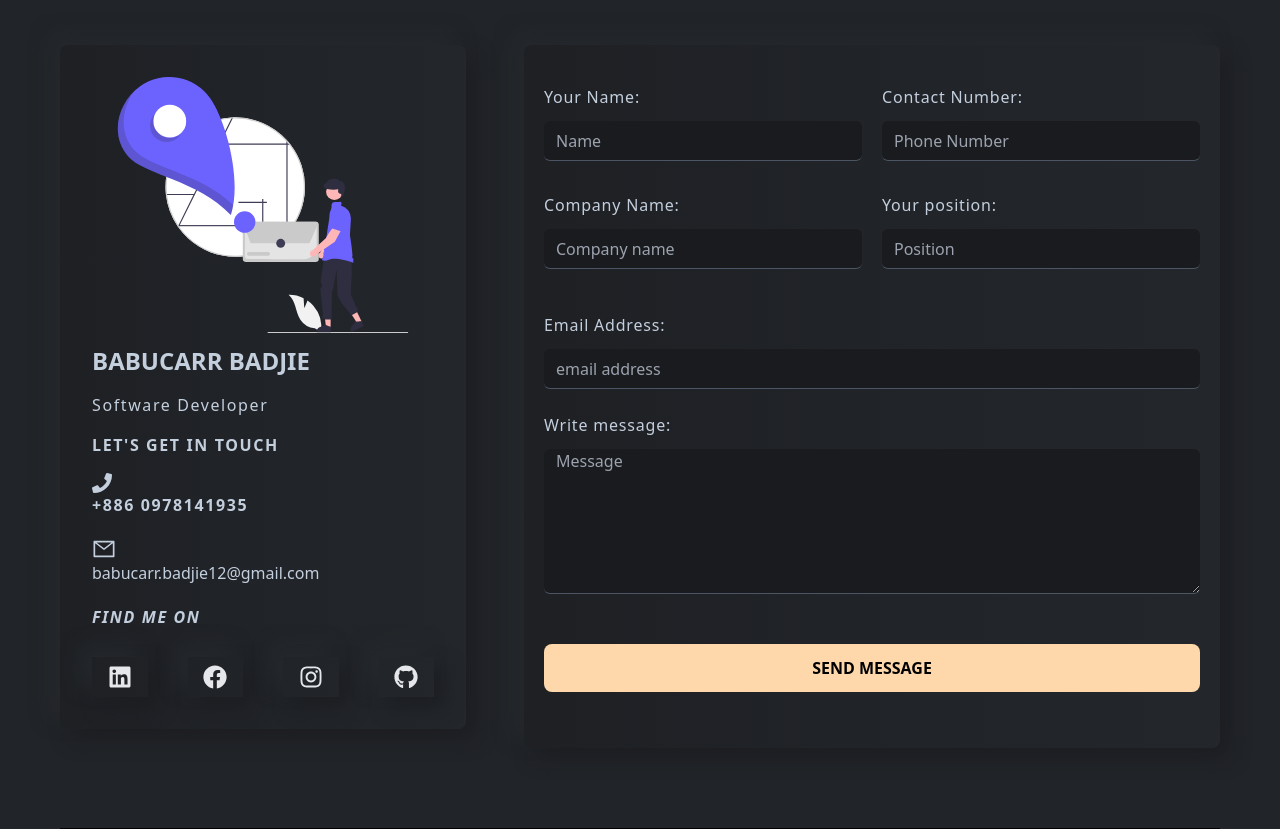
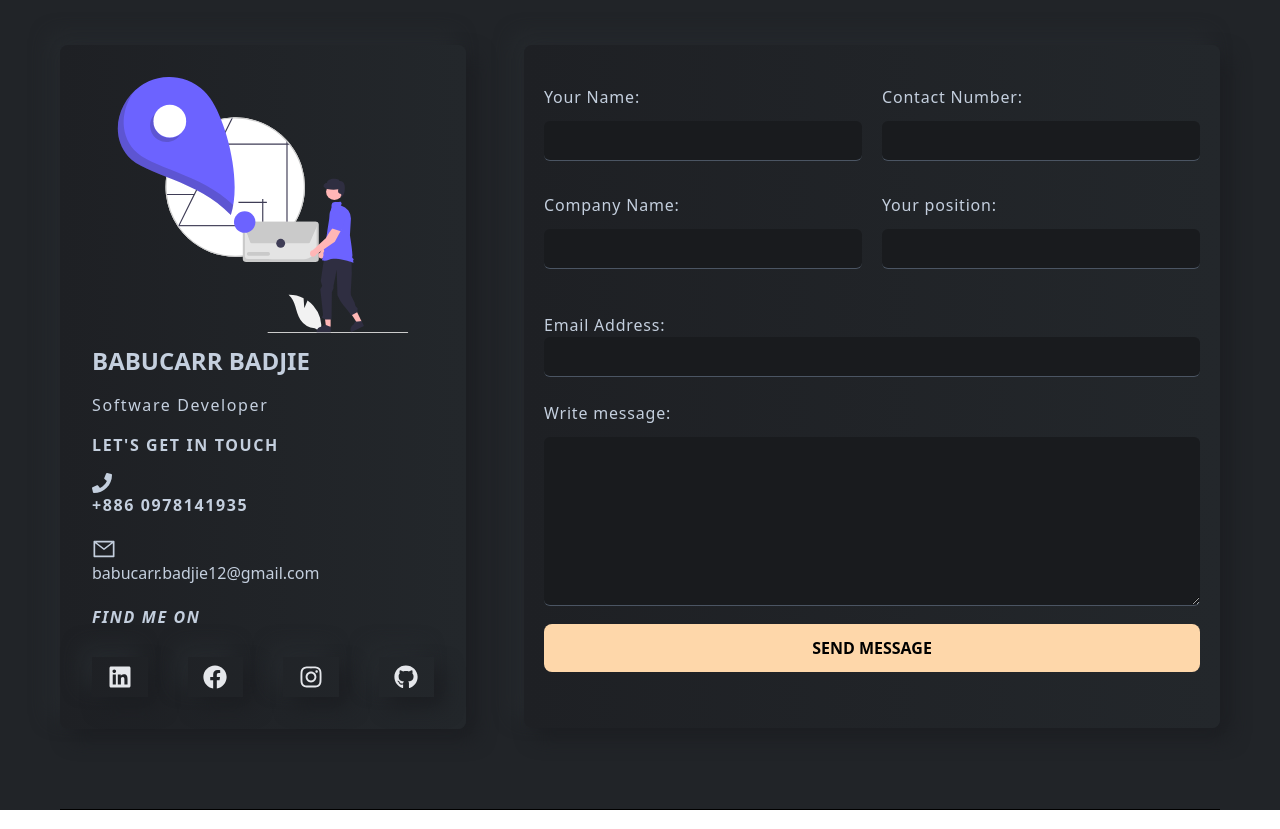
Before and after one commit to Babucarr-Badjie/Personal-Portfolio, a React (Create React App) app: page / in a window 1280 px wide. Shown: the part 2788-3617 px from the top of the page. Built offline with nearby package versions, Linux system fonts and the light colour scheme.

Commit message:
contct completed

```diff
--- a/src/index.css
+++ b/src/index.css
@@ -38,9 +38,9 @@
     @apply py-3 bg-gradient-to-r from-[#1e2024] to-[#23272b] shadow-shadowOne
      text-center text-green-500 text-base tracking-wide animate-bounce;
   }
-  .error {
+  .fail {
     @apply py-3 bg-gradient-to-r from-[#1e2024] to-[#23272b] shadow-shadowOne
-    text-center text-orange-500 text-base tracking-wide animate-bounce;
+    text-center text-red-500 text-base tracking-wide animate-bounce;
   }
 }
 
--- a/src/pages/contact/Contact.js
+++ b/src/pages/contact/Contact.js
@@ -15,23 +15,34 @@ export default function Contact() {
   const [errorMessage, setErrorMessage] = useState("");
   const [successMessage, setSuccessMessage] = useState("");
 
+  // ========== Email Validation ==============
+  const emailValidation = () => {
+    return String(userEmail)
+      .toLocaleLowerCase()
+      .match(/^\w+([-]?\w+)*@\w+([-]?\w+)*(\.\w{2,3})+$/);
+  };
+
   // handle button click function
   const handleClick = (e) => {
     e.preventDefault();
     if (userName === "") {
-      setErrorMessage("Please provide your name");
+      setErrorMessage("Name is required!");
     } else if (contactNumber === "") {
-      setErrorMessage("Please provide your contact number");
+      setErrorMessage("Contact number is required!");
     } else if (comapanyName === "") {
-      setErrorMessage("Please provide your company information");
+      setErrorMessage("Company name is required!");
     } else if (userPosition === "") {
-      setErrorMessage("Please provide your position description");
+      setErrorMessage("Position description is required!");
     } else if (userEmail === "") {
-      setErrorMessage("Please provide your email address");
+      setErrorMessage("Email address is required!");
+    } else if (!emailValidation(userEmail)) {
+      setErrorMessage("That email address is not valid!");
     } else if (message === "") {
-      setErrorMessage("Please provide your message");
+      setErrorMessage("Please provide your message!");
     } else {
-      setSuccessMessage(`Thank you ${userName}, your message is sent successfully!`);
+      setSuccessMessage(
+        `Thank you ${userName}, your message is sent successfully!`
+      );
       setErrorMessage("");
       setUserName("");
       setContactNumber("");
@@ -125,7 +136,7 @@ export default function Contact() {
           >
             <form className="w-full">
               {/* =====display error meesage when fiels not filled  */}
-              {errorMessage && <p className="error">{errorMessage}</p>}
+              {errorMessage && <p className="fail">{errorMessage}</p>}
 
               <div className="w-100% flex gap-5">
                 <div className="w-[50%] flex flex-col gap-3">
@@ -133,10 +144,12 @@ export default function Contact() {
                   <input
                     onChange={(e) => setUserName(e.target.value)}
                     value={userName}
-                    className="contactFieldInputs"
+                    className={`${
+                      errorMessage === "Name is required!" &&
+                      "outline-designColor"
+                    } contactFieldInputs`}
                     type="text"
                     name="name"
-                    placeholder="Name"
                     required
                   />
                 </div>
@@ -145,10 +158,12 @@ export default function Contact() {
                   <input
                     onChange={(e) => setContactNumber(e.target.value)}
                     value={contactNumber}
-                    className="contactFieldInputs"
+                    className={`${
+                      errorMessage === "Contact number is required!" &&
+                      "outline-designColor"
+                    } contactFieldInputs`}
                     type="text"
                     name="phone number"
-                    placeholder="Phone Number"
                     required
                   />
                 </div>
@@ -159,10 +174,12 @@ export default function Contact() {
                   <input
                     onChange={(e) => setCompanyName(e.target.value)}
                     value={comapanyName}
-                    className="contactFieldInputs"
+                    className={`${
+                      errorMessage === "Company name is required!" &&
+                      "outline-designColor"
+                    } contactFieldInputs`}
                     type="text"
                     name="company name"
-                    placeholder="Company name"
                     required
                   />
                 </div>
@@ -171,23 +188,27 @@ export default function Contact() {
                   <input
                     onChange={(e) => setUserPostion(e.target.value)}
                     value={userPosition}
-                    className="contactFieldInputs"
+                    className={`${
+                      errorMessage === "Position description is required!" &&
+                      "outline-designColor"
+                    } contactFieldInputs`}
                     type="text"
                     name="position"
-                    placeholder="Position"
                     required
                   />
                 </div>
               </div>
               <div className="w-100% py-3">
-                <p className="text-md tracking-wider mb-3">Email Address:</p>
+                <p className="text-md tracking-wider ">Email Address:</p>
                 <input
                   onChange={(e) => setUserEmail(e.target.value)}
                   value={userEmail}
-                  className="contactFieldInputs"
+                  className={`${
+                    errorMessage === "Email address is required!" &&
+                    "outline-designColor"
+                  } contactFieldInputs`}
                   type="text"
                   name="email"
-                  placeholder="email address"
                 />
               </div>
               <div className="w-100%  py-3">
@@ -195,18 +216,19 @@ export default function Contact() {
                 <textarea
                   onChange={(e) => setMessage(e.target.value)}
                   value={message}
-                  className="contactTextArea"
+                  className={`${
+                    errorMessage === "Please provide your message!" &&
+                    "outline-designColor"
+                  } contactTextArea`}
                   name="Message"
-                  rows="6"
-                  placeholder="Message"
-                  required
+                  rows="7"
                 ></textarea>
               </div>
               <div>
                 <button
                   onClick={handleClick}
                   className="w-full h-12 rounded-lg bg-orange-200
-                hover:border-[2px] mt-8 font-bold
+                hover:border-[2px]  font-bold
                 hover:bg-white text-black transition-all duration-300"
                 >
                   SEND MESSAGE
```
